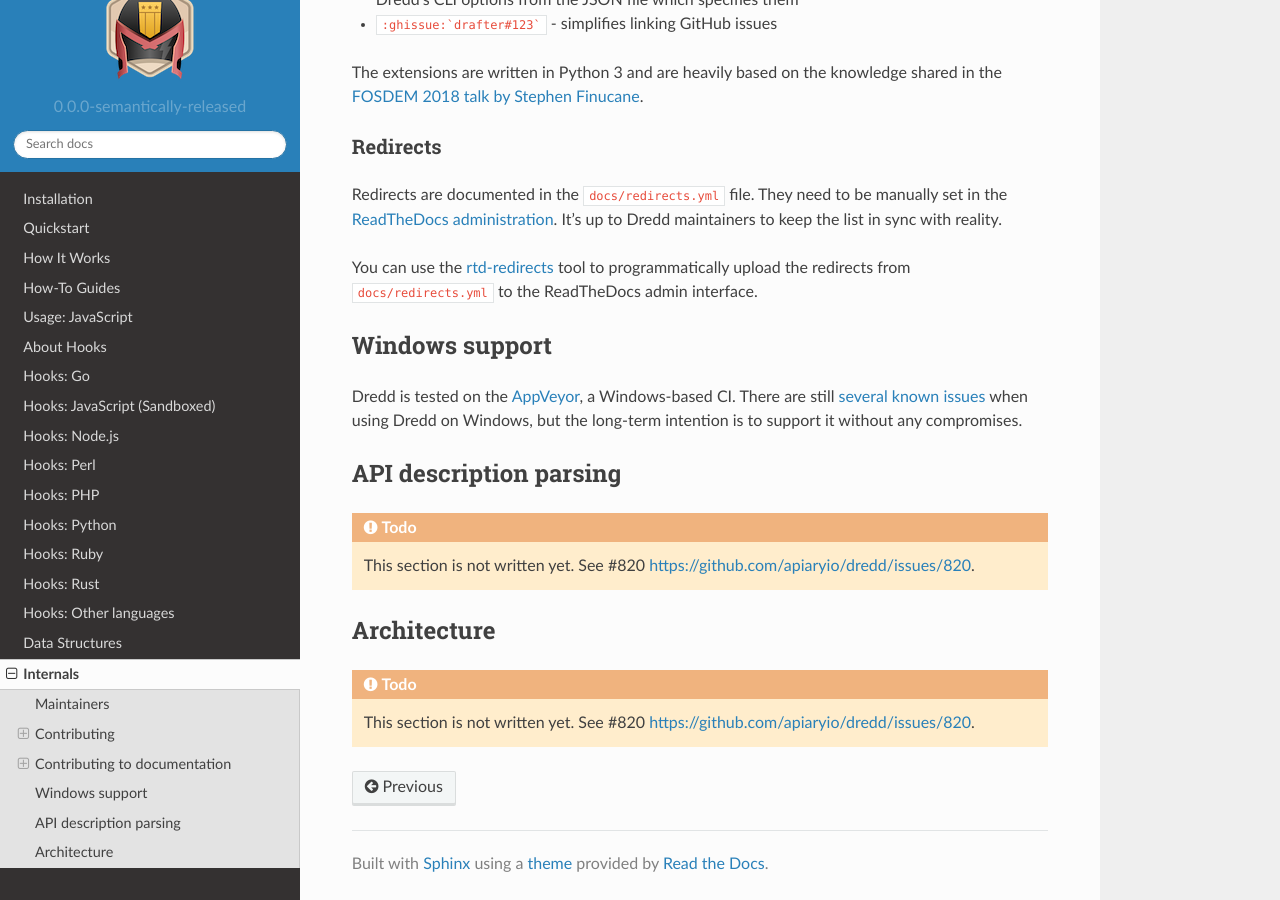
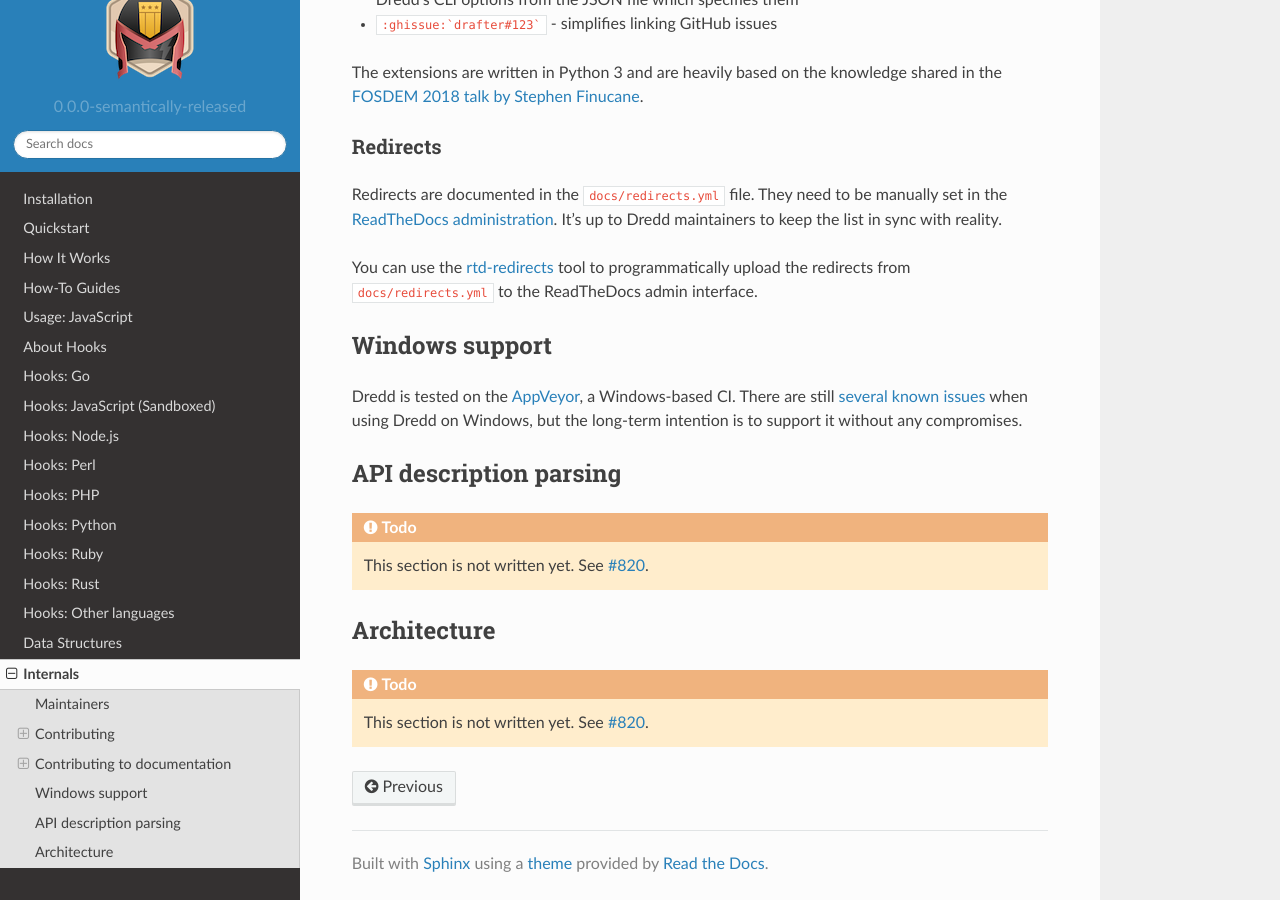
Before and after one commit to apiaryio/dredd, a Sphinx documentation site: the page built from docs/internals.rst, in a window 1280 px wide and 900 px high, scrolled down 7940 px. Built offline with Sphinx 7.4.7 and the Read the Docs theme 2.0.0, drawn with Linux system fonts in a browser that asks for light colours; pages that are not in the unit, such as notebooks, are missing from menus; part of the change alters nothing that is shown; some of the changed text lies outside the part shown.

```diff
--- a/docs/internals.rst
+++ b/docs/internals.rst
@@ -88,7 +88,7 @@ GitHub labels
 
 .. todo::
 
-   This section is not written yet. See #808 `<https://github.com/apiaryio/dredd/issues/808>`__.
+   This section is not written yet. See :ghissue:`#808`.
 
 
 .. _programming-language:
@@ -328,11 +328,11 @@ API description parsing
 
 .. todo::
 
-   This section is not written yet. See #820 `<https://github.com/apiaryio/dredd/issues/820>`__.
+   This section is not written yet. See :ghissue:`#820`.
 
 Architecture
 ------------
 
 .. todo::
 
-   This section is not written yet. See #820 `<https://github.com/apiaryio/dredd/issues/820>`__.
+   This section is not written yet. See :ghissue:`#820`.
```
